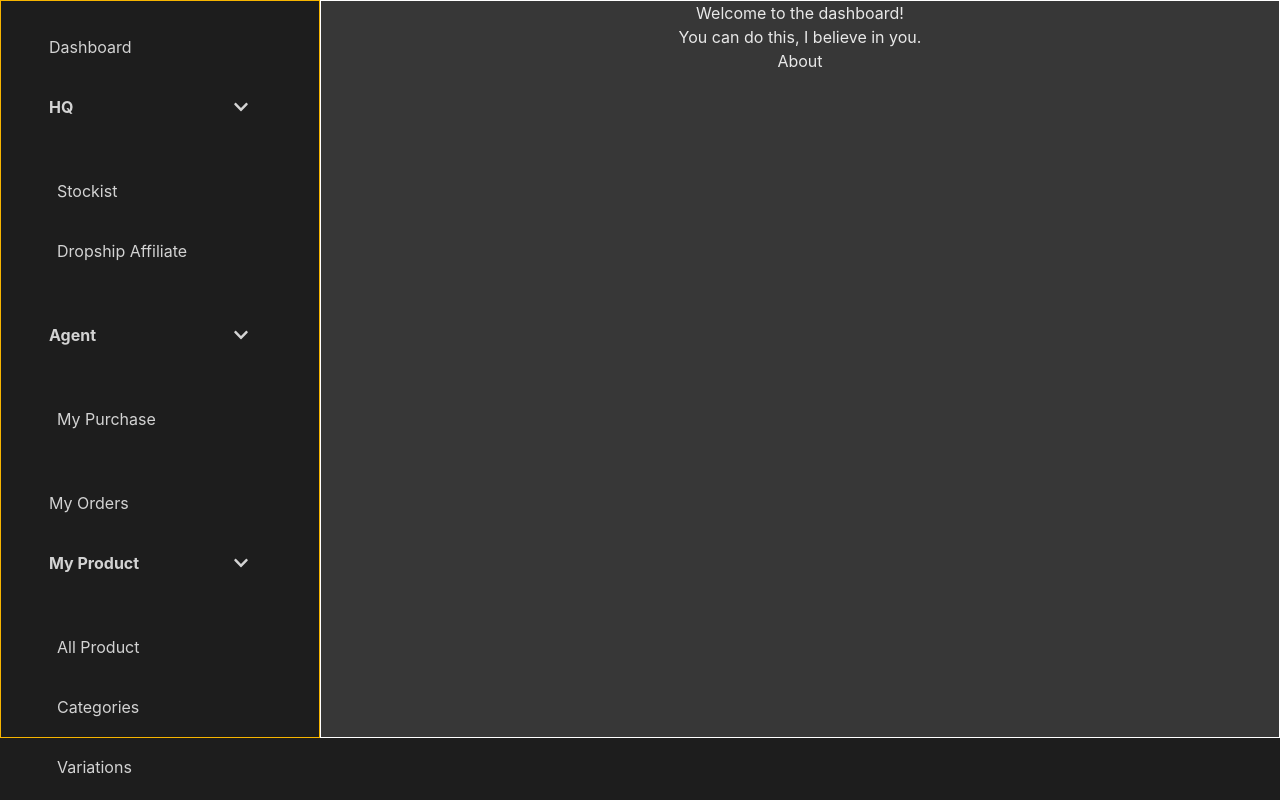
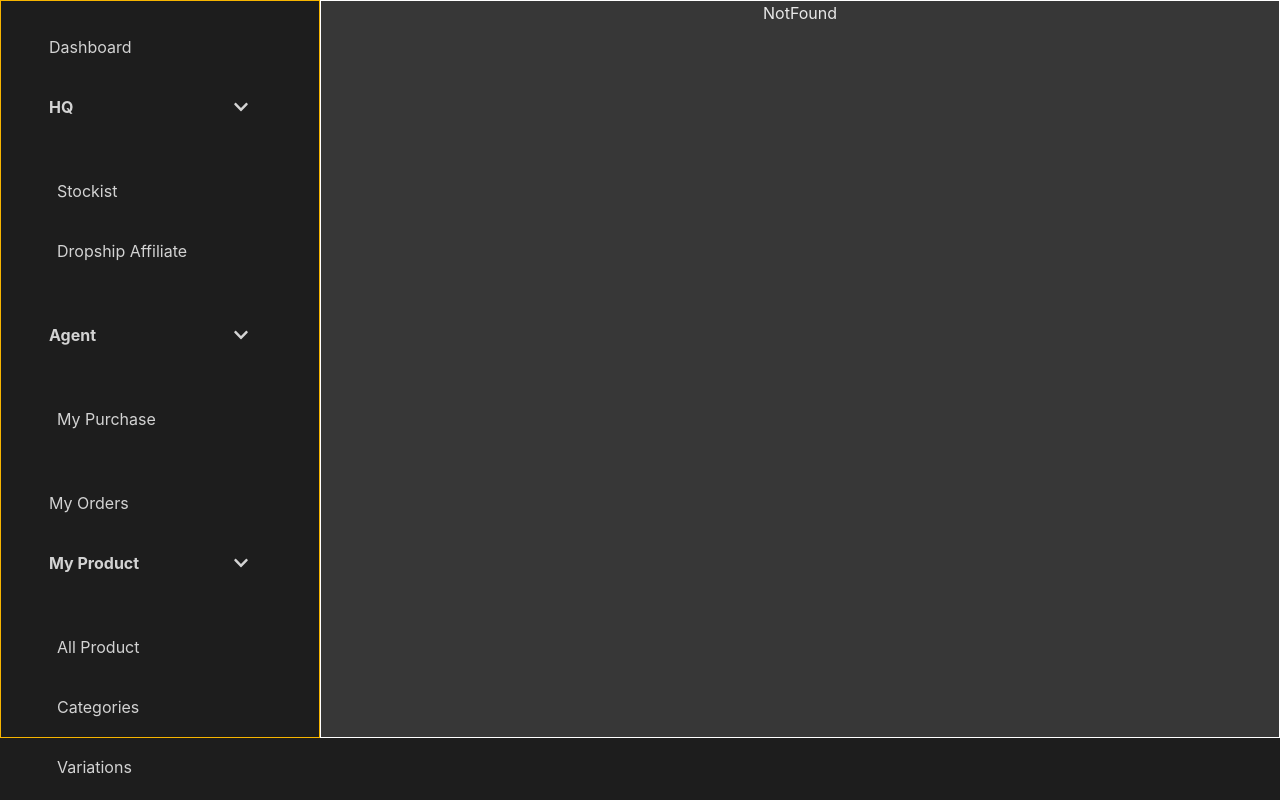
Before and after one commit to ImBIOS/avana-frontend-test, a React (Create React App) app: page /dashboard in a window 1280 px wide. Shown: the top 800 px of the page. Built offline with nearby package versions, Linux system fonts and the light colour scheme.

Commit message:
replace routing to App.js

```diff
--- a/src/App.js
+++ b/src/App.js
@@ -1,13 +1,22 @@
 import "./App.css";
 import Sidebar from "./components/sidebar/Sidebar";
-import MainView from "./components/main-view/MainView";
 import DashboardLayout from "./layout/DashboardLayout";
+import { Route, Routes } from "react-router-dom";
+import Dashboard from "./pages/Dashboard";
+import NotFound from "./pages/NotFound";
+import About from "./pages/About";
 
 function App() {
   return (
     <DashboardLayout>
       <Sidebar />
-      <MainView />
+      <div className="grow text-center border border-white bg-lightgrey">
+        <Routes>
+          <Route path="*" element={<NotFound />} />
+          <Route exact path="/" element={<Dashboard />} />
+          <Route path="about" element={<About />} />
+        </Routes>
+      </div>
     </DashboardLayout>
   );
 }
--- a/src/components/main-view/MainView.js
+++ /dev/null
@@ -1,24 +0,0 @@
-import React, { useEffect } from "react";
-import { Route, Routes, useNavigate } from "react-router-dom";
-import About from "../../pages/About";
-import Dashboard from "../../pages/Dashboard";
-import NotFound from "../../pages/NotFound";
-
-export default function MainView() {
-  let navigate = useNavigate();
-  useEffect(() => {
-    if (window.location.pathname === "/")
-      navigate("/dashboard", { replace: true });
-  }, [navigate]);
-
-  return (
-    <div className="grow text-center border border-white bg-lightgrey">
-      <Routes>
-        <Route path="*" element={<NotFound />} />
-        <Route exact path="/dashboard" element={<Dashboard />} />
-        <Route path="404" element={<NotFound />} />
-        <Route path="about" element={<About />} />
-      </Routes>
-    </div>
-  );
-}
```
